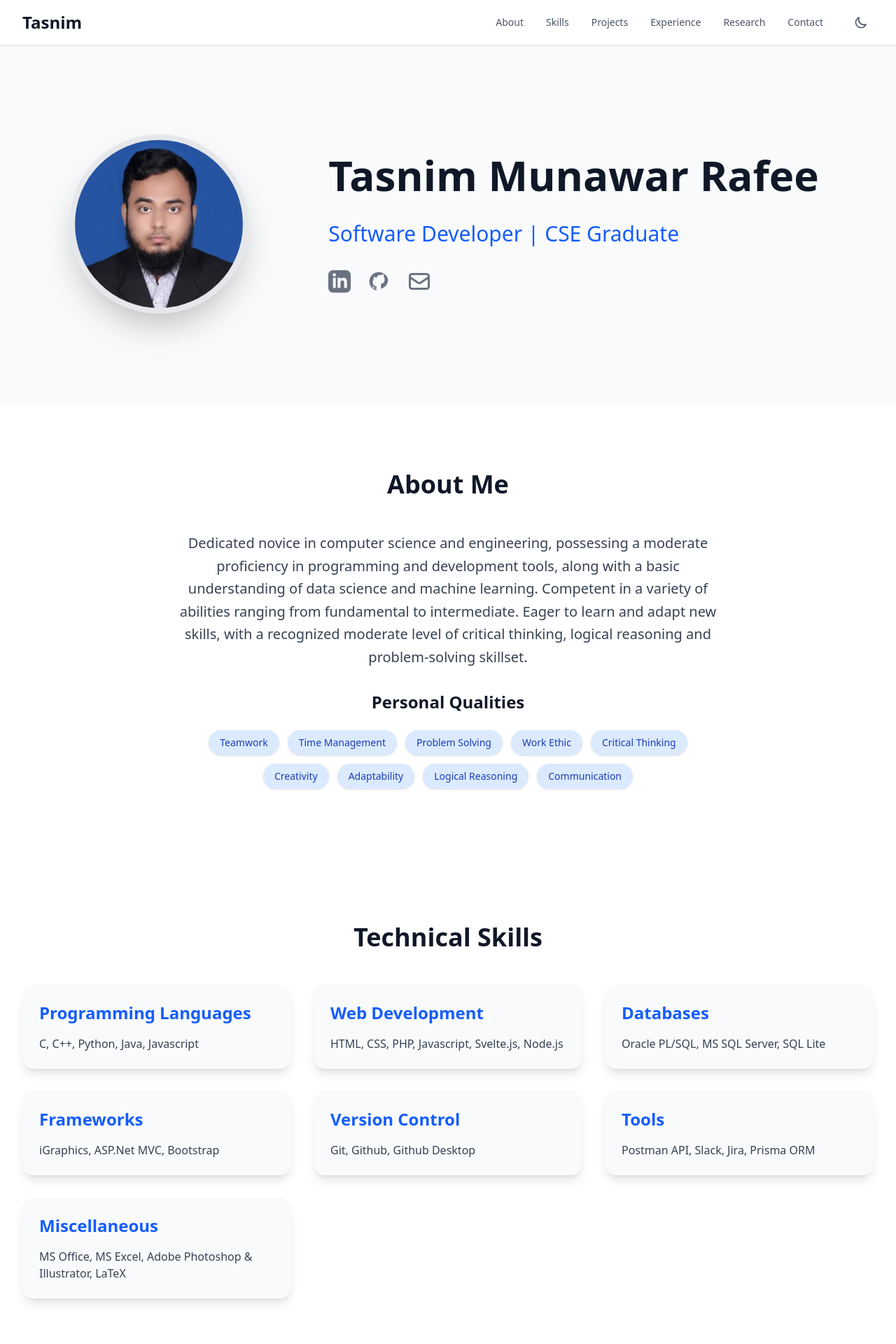
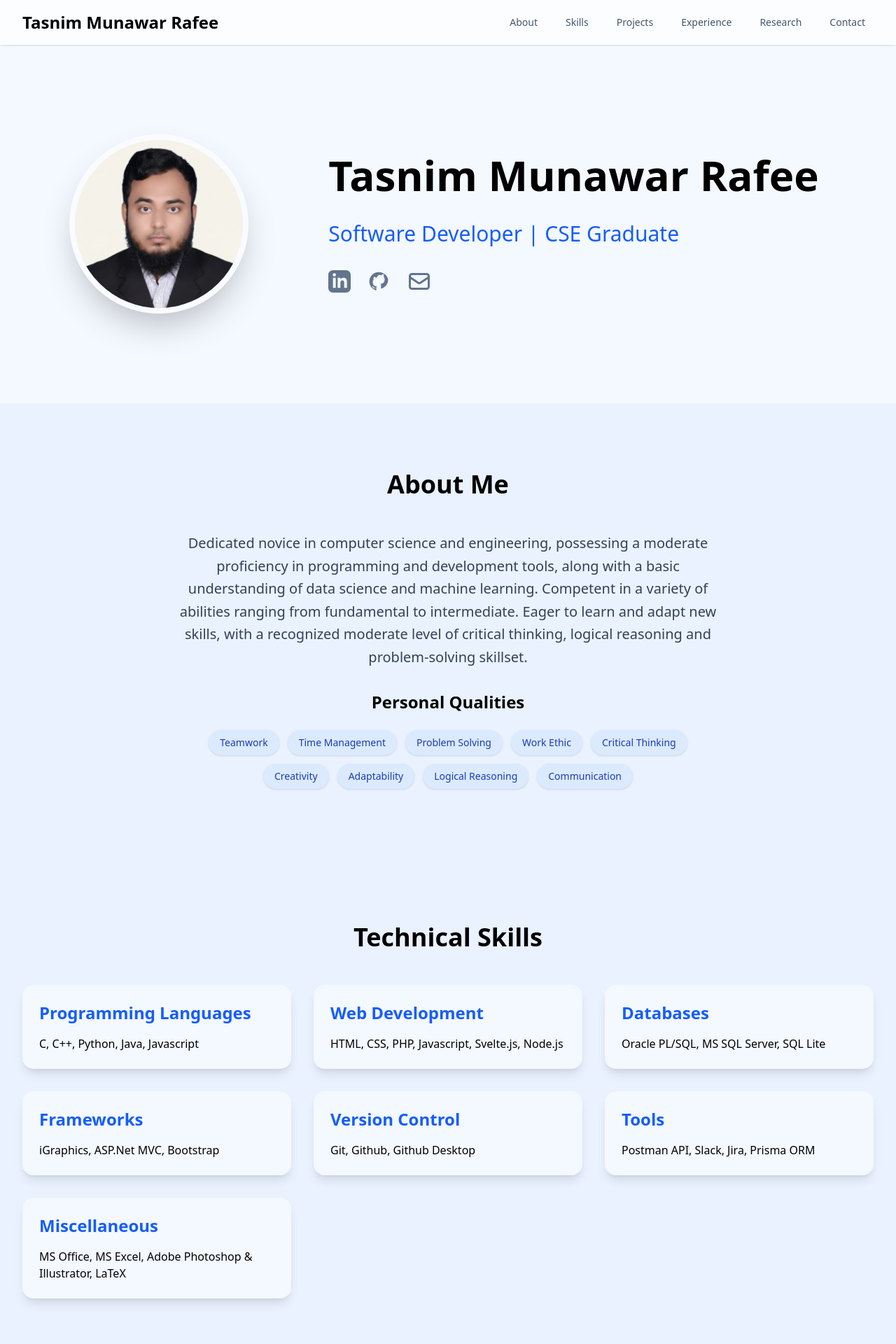
Before and after one commit to Rafee104104/portfolio-app, a Next.js app: page / in a window 1280 px wide. Shown: the top 1920 px of the page at 70% size. Built offline with nearby package versions, Linux system fonts and the light colour scheme.

Commit message:
LTTT
Update page.tsx

```diff
--- a/app/page.tsx
+++ b/app/page.tsx
@@ -188,18 +188,6 @@ const references = [
 
 // --- REACT ICONS (for simplicity) ---
 
-const IconMenu = () => (
-  <svg xmlns="http://www.w3.org/2000/svg" className="h-6 w-6" fill="none" viewBox="0 0 24 24" stroke="currentColor" strokeWidth={2}>
-    <path strokeLinecap="round" strokeLinejoin="round" d="M4 6h16M4 12h16m-7 6h7" />
-  </svg>
-);
-
-const IconX = () => (
-  <svg xmlns="http://www.w3.org/2000/svg" className="h-6 w-6" fill="none" viewBox="0 0 24 24" stroke="currentColor" strokeWidth={2}>
-    <path strokeLinecap="round" strokeLinejoin="round" d="M6 18L18 6M6 6l12 12" />
-  </svg>
-);
-
 const IconGitHub = (props: React.SVGProps<SVGSVGElement>) => (
   <svg xmlns="http://www.w3.org/2000/svg" fill="currentColor" viewBox="0 0 24 24" {...props}>
     <path fillRule="evenodd" d="M12 2C6.477 2 2 6.484 2 12.017c0 4.418 2.865 8.167 6.839 9.504.5.092.682-.217.682-.483 0-.237-.008-.868-.013-1.703-2.782.605-3.37-.271-3.37-.271-.454-1.156-1.11-1.46-1.11-1.46-.908-.62.069-.608.069-.608 1.003.07 1.531 1.032 1.531 1.032.892 1.53 2.341 1.088 2.91.829.091-.643.35-1.088.636-1.338-2.22-.253-4.555-1.119-4.555-4.949 0-1.092.39-1.983 1.029-2.687-.103-.253-.446-1.272.098-2.65 0 0 .84-.27 2.75 1.026A9.577 9.577 0 0112 5.048c.852.007 1.702.112 2.502.324 1.909-1.296 2.748-1.026 2.748-1.026.546 1.379.202 2.398.099 2.65.64.704 1.028 1.595 1.028 2.687 0 3.832-2.336 4.69-4.564 4.943.359.309.678.92.678 1.855 0 1.338-.012 2.418-.012 2.746 0 .267.18.577.688.484 3.971-1.337 6.832-5.085 6.832-9.503C22 6.484 17.522 2 12 2z" clipRule="evenodd" />
@@ -215,18 +203,6 @@ const IconLinkedIn = (props: React.SVGProps<SVGSVGElement>) => (
 const IconMail = (props: React.SVGProps<SVGSVGElement>) => (
   <svg xmlns="http://www.w3.org/2000/svg" fill="none" viewBox="0 0 24 24" stroke="currentColor" strokeWidth={2} {...props}>
     <path strokeLinecap="round" strokeLinejoin="round" d="M3 8l7.89 5.26a2 2 0 002.22 0L21 8M5 19h14a2 2 0 002-2V7a2 2 0 00-2-2H5a2 2 0 00-2 2v10a2 2 0 002 2z" />
-  </svg>
-);
-
-const IconSun = (props: React.SVGProps<SVGSVGElement>) => (
-  <svg xmlns="http://www.w3.org/2000/svg" fill="none" viewBox="0 0 24 24" stroke="currentColor" strokeWidth={2} {...props}>
-    <path strokeLinecap="round" strokeLinejoin="round" d="M12 3v1m0 16v1m9-9h-1M4 12H3m15.364 6.364l-.707-.707M6.343 6.343l-.707-.707m12.728 0l-.707.707M6.343 17.657l-.707.707M16 12a4 4 0 11-8 0 4 4 0 018 0z" />
-  </svg>
-);
-
-const IconMoon = (props: React.SVGProps<SVGSVGElement>) => (
-  <svg xmlns="http://www.w3.org/2000/svg" fill="none" viewBox="0 0 24 24" stroke="currentColor" strokeWidth={2} {...props}>
-    <path strokeLinecap="round" strokeLinejoin="round" d="M20.354 15.354A9 9 0 018.646 3.646 9.003 9.003 0 0012 21a9.003 9.003 0 008.354-5.646z" />
   </svg>
 );
 
@@ -289,97 +265,12 @@ const useScrollAnimation = () => {
 };
 
 
-// --- NAVBAR COMPONENT ---
-
-const EpicNavbar = ({ darkMode, toggleDarkMode }: { darkMode: boolean, toggleDarkMode: () => void }) => {
-  const [isMobileMenuOpen, setIsMobileMenuOpen] = useState(false);
-
-  const navLinks = [
-    { name: "About", href: "#about" },
-    { name: "Skills", href: "#skills" },
-    { name: "Projects", href: "#projects" },
-    { name: "Experience", href: "#experience" },
-    { name: "Research", href: "#research" },
-    { name: "Contact", href: "#contact" },
-  ];
-
-  return (
-    <header className="bg-white/80 dark:bg-gray-900/80 backdrop-blur-md sticky top-0 z-50 transition-all duration-300 shadow-sm dark:shadow-lg dark:shadow-gray-800/20">
-      <nav className="max-w-7xl mx-auto px-4 sm:px-6 lg:px-8">
-        <div className="flex items-center justify-between h-16">
-          {/* Logo/Name */}
-          <div className="flex-shrink-0">
-            <a href="#" className="text-2xl font-bold text-gray-900 dark:text-white">
-              {personalData.name.split(' ')[0]}
-            </a>
-          </div>
-
-          {/* Desktop Nav */}
-          <div className="hidden md:flex md:items-center md:space-x-2">
-            {navLinks.map((link) => (
-              <a
-                key={link.name}
-                href={link.href}
-                className="text-gray-600 dark:text-gray-300 hover:bg-gray-200 dark:hover:bg-gray-700 hover:text-gray-900 dark:hover:text-white px-3 py-2 rounded-md text-sm font-medium transition-colors"
-              >
-                {link.name}
-              </a>
-            ))}
-            <button
-              onClick={toggleDarkMode}
-              className="ml-4 p-2 rounded-full text-gray-600 dark:text-gray-300 hover:bg-gray-200 dark:hover:bg-gray-700 transition-colors"
-              aria-label="Toggle dark mode"
-            >
-              {darkMode ? <IconSun className="h-5 w-5" /> : <IconMoon className="h-5 w-5" />}
-            </button>
-          </div>
-
-          {/* Mobile Menu Button */}
-          <div className="md:hidden flex items-center">
-            <button
-              onClick={toggleDarkMode}
-              className="p-2 rounded-full text-gray-600 dark:text-gray-300 hover:bg-gray-200 dark:hover:bg-gray-700 transition-colors"
-              aria-label="Toggle dark mode"
-            >
-              {darkMode ? <IconSun className="h-5 w-5" /> : <IconMoon className="h-5 w-5" />}
-            </button>
-            <button
-              onClick={() => setIsMobileMenuOpen(!isMobileMenuOpen)}
-              className="ml-2 inline-flex items-center justify-center p-2 rounded-md text-gray-500 dark:text-gray-400 hover:text-gray-900 dark:hover:text-white hover:bg-gray-200 dark:hover:bg-gray-700 focus:outline-none transition-colors"
-            >
-              <span className="sr-only">Open main menu</span>
-              {isMobileMenuOpen ? <IconX /> : <IconMenu />}
-            </button>
-          </div>
-        </div>
-      </nav>
-
-      {/* Mobile Menu */}
-      <div className={`md:hidden ${isMobileMenuOpen ? 'block' : 'hidden'} border-t border-gray-200 dark:border-gray-700`}>
-        <div className="px-2 pt-2 pb-3 space-y-1 sm:px-3">
-          {navLinks.map((link) => (
-            <a
-              key={link.name}
-              href={link.href}
-              onClick={() => setIsMobileMenuOpen(false)} // Close menu on click
-              className="text-gray-600 dark:text-gray-300 hover:bg-gray-200 dark:hover:bg-gray-700 hover:text-gray-900 dark:hover:text-white block px-3 py-2 rounded-md text-base font-medium transition-colors"
-            >
-              {link.name}
-            </a>
-          ))}
-        </div>
-      </div>
-    </header>
-  );
-};
-
-
 // --- SECTION COMPONENTS ---
 
 const Section = ({ id, title, children }: { id: string, title: string, children: React.ReactNode }) => (
   <section id={id} className="py-16 md:py-24">
     <div className="max-w-7xl mx-auto px-4 sm:px-6 lg:px-8">
-      <h2 className="text-3xl md:text-4xl font-extrabold text-gray-900 dark:text-white text-center mb-12">
+      <h2 className="text-3xl md:text-4xl font-extrabold text-black text-center mb-12">
         {title}
       </h2>
       {children}
@@ -392,13 +283,13 @@ const HeroSection = () => {
   const { displayText: typedName, isTyping } = useTypewriter(personalData.name, 100);
 
   return (
-    <section id="hero" className="py-24 md:py-32 bg-gray-50 dark:bg-gray-800">
+    <section id="hero" className="py-24 md:py-32 bg-white/50">
       <div className="max-w-7xl mx-auto px-4 sm:px-6 lg:px-8 flex flex-col md:flex-row items-center gap-12">
         <div className="md:w-1/3 flex justify-center">
           <img
             src={personalData.imagePath}
             alt={personalData.name}
-            className="w-48 h-48 md:w-64 md:h-64 rounded-full object-cover border-8 border-gray-200 dark:border-gray-700 shadow-2xl transition-transform duration-500 hover:scale-105"
+            className="w-48 h-48 md:w-64 md:h-64 rounded-full object-cover border-8 border-white/50 shadow-2xl transition-transform duration-500 hover:scale-105"
             onError={(e) => {
               const target = e.target as HTMLImageElement;
               target.src = "https://placehold.co/256x256/374151/E5E7EB?text=Photo"; // Fallback
@@ -407,17 +298,17 @@ const HeroSection = () => {
           />
         </div>
         <div className="md:w-2/3 text-center md:text-left">
-          <h1 className="text-4xl md:text-6xl font-extrabold text-gray-900 dark:text-white mb-4 min-h-[4rem] md:min-h-[5rem]">
+          <h1 className="text-4xl md:text-6xl font-extrabold text-black mb-4 min-h-[4rem] md:min-h-[5rem]">
             <span className={isTyping ? 'typewriter-cursor' : ''}>{typedName}</span>
           </h1>
-          <p className="text-2xl md:text-3xl text-blue-600 dark:text-blue-400 font-medium mb-8">
+          <p className="text-2xl md:text-3xl text-blue-600 font-medium mb-8">
             {personalData.title}
           </p>
           <div className="flex items-center justify-center md:justify-start space-x-6">
             <a
               href={personalData.linkedinUrl}
               target="_blank" rel="noopener noreferrer"
-              className="text-gray-500 dark:text-gray-400 hover:text-blue-600 dark:hover:text-blue-500 transition-transform duration-300 hover:scale-125"
+              className="text-slate-500 hover:text-blue-600 transition-transform duration-300 hover:scale-125"
               aria-label="LinkedIn Profile"
             >
               <IconLinkedIn className="w-8 h-8" />
@@ -425,14 +316,14 @@ const HeroSection = () => {
             <a
               href={personalData.githubUrl}
               target="_blank" rel="noopener noreferrer"
-              className="text-gray-500 dark:text-gray-400 hover:text-gray-900 dark:hover:text-white transition-transform duration-300 hover:scale-125"
+              className="text-slate-500 hover:text-black transition-transform duration-300 hover:scale-125"
               aria-label="GitHub Profile"
             >
               <IconGitHub className="w-8 h-8" />
             </a>
             <a
               href={`mailto:${personalData.email}`}
-              className="text-gray-500 dark:text-gray-400 hover:text-red-600 dark:hover:text-red-500 transition-transform duration-300 hover:scale-125"
+              className="text-slate-500 hover:text-red-600 transition-transform duration-300 hover:scale-125"
               aria-label="Send Email"
             >
               <IconMail className="w-9 h-9" />
@@ -444,48 +335,50 @@ const HeroSection = () => {
   );
 };
 
+const navLinks = [
+  { name: "About", href: "#about" },
+  { name: "Skills", href: "#skills" },
+  { name: "Projects", href: "#projects" },
+  { name: "Experience", href: "#experience" },
+  { name: "Research", href: "#research" },
+  { name: "Contact", href: "#contact" },
+];
+
 
 // --- MAIN APP COMPONENT ---
 
 export default function App() {
-  const [darkMode, setDarkMode] = useState(false);
-
-  // Custom hook to initialize theme
-  useEffect(() => {
-    const savedTheme = localStorage.getItem('theme');
-    if (savedTheme === 'dark' || (!savedTheme && window.matchMedia('(prefers-color-scheme: dark)').matches)) {
-      setDarkMode(true);
-      document.documentElement.classList.add('dark');
-    } else {
-      setDarkMode(false);
-      document.documentElement.classList.remove('dark');
-    }
-  }, []);
-
   // Custom hook to trigger scroll animations
   useScrollAnimation();
 
-  const toggleDarkMode = () => {
-    setDarkMode(prevMode => {
-      const newMode = !prevMode;
-      if (newMode) {
-        document.documentElement.classList.add('dark');
-        localStorage.setItem('theme', 'dark');
-      } else {
-        document.documentElement.classList.remove('dark');
-        localStorage.setItem('theme', 'light');
-      }
-      return newMode;
-    });
-  };
-
-  const containerClasses = "bg-white dark:bg-gray-900 text-gray-800 dark:text-gray-200";
-  const cardClasses = "bg-gray-50 dark:bg-gray-800 shadow-lg dark:shadow-2xl dark:shadow-gray-800/50 transition-all duration-300 hover:shadow-xl dark:hover:shadow-blue-500/30 hover:scale-[1.03]";
+  const containerClasses = "bg-blue-500/10 text-black";
+  const cardClasses = "bg-white/50 shadow-lg transition-all duration-300 hover:bg-slate-100 hover:scale-[1.03]";
 
   return (
     <div className={`${containerClasses} min-h-screen font-sans transition-colors duration-500`}>
       <AnimationStyles />
-      <EpicNavbar darkMode={darkMode} toggleDarkMode={toggleDarkMode} />
+      <header className="bg-white/80 backdrop-blur-md sticky top-0 z-50 transition-all duration-300 shadow-sm">
+        <nav className="max-w-7xl mx-auto px-4 sm:px-6 lg:px-8">
+          <div className="flex items-center justify-between h-16">
+            <div className="flex-shrink-0">
+              <a href="#" className="text-2xl font-bold text-black">
+                {personalData.name}
+              </a>
+            </div>
+            <div className="flex space-x-4">
+              {navLinks.map((link) => (
+                <a
+                  key={link.name}
+                  href={link.href}
+                  className="text-slate-600 hover:bg-slate-100 hover:text-black px-3 py-2 rounded-md text-sm font-medium transition-colors"
+                >
+                  {link.name}
+                </a>
+              ))}
+            </div>
+          </div>
+        </nav>
+      </header>
 
       <main>
         <HeroSection />
@@ -493,16 +386,16 @@ export default function App() {
         {/* About Section */}
         <Section id="about" title="About Me">
           <div className="max-w-3xl mx-auto text-center space-y-8">
-            <p className="text-lg md:text-xl text-gray-700 dark:text-gray-300 leading-relaxed">
+            <p className="text-lg md:text-xl text-slate-700 leading-relaxed">
               {personalData.profileSummary}
             </p>
             <div>
-              <h3 className="text-2xl font-bold text-gray-900 dark:text-white mb-6">Personal Qualities</h3>
+              <h3 className="text-2xl font-bold text-black mb-6">Personal Qualities</h3>
               <div className="flex flex-wrap justify-center gap-3">
                 {qualities.map((quality) => (
                   <span
                     key={quality}
-                    className="bg-blue-100 text-blue-800 dark:bg-blue-900 dark:text-blue-200 text-sm font-medium px-4 py-2 rounded-full shadow-sm"
+                    className="bg-blue-100 text-blue-800 text-sm font-medium px-4 py-2 rounded-full shadow-sm"
                   >
                     {quality}
                   </span>
@@ -517,8 +410,8 @@ export default function App() {
           <div className="grid grid-cols-1 md:grid-cols-2 lg:grid-cols-3 gap-8">
             {skills.map((skillGroup) => (
               <div key={skillGroup.category} className={`${cardClasses} p-6 rounded-2xl`}>
-                <h3 className="text-2xl font-bold text-blue-600 dark:text-blue-400 mb-4">{skillGroup.category}</h3>
-                <p className="text-gray-700 dark:text-gray-300">{skillGroup.list}</p>
+                <h3 className="text-2xl font-bold text-blue-600 mb-4">{skillGroup.category}</h3>
+                <p className="text-black">{skillGroup.list}</p>
               </div>
             ))}
           </div>
@@ -529,9 +422,9 @@ export default function App() {
           <div className="grid grid-cols-1 md:grid-cols-2 lg:grid-cols-3 gap-8">
             {projects.map((proj) => (
               <div key={proj.title} className={`${cardClasses} p-6 rounded-2xl flex flex-col`}>
-                <h3 className="text-2xl font-bold text-gray-900 dark:text-white mb-3">{proj.title}</h3>
-                <p className="text-blue-600 dark:text-blue-400 text-sm mb-4 font-medium">{proj.tech}</p>
-                <p className="text-gray-700 dark:text-gray-300 mb-6 flex-grow">{proj.desc}</p>
+                <h3 className="text-2xl font-bold text-black mb-3">{proj.title}</h3>
+                <p className="text-blue-600 text-sm mb-4 font-medium">{proj.tech}</p>
+                <p className="text-black mb-6 flex-grow">{proj.desc}</p>
                 <a
                   href={proj.link}
                   target="_blank"
@@ -550,28 +443,28 @@ export default function App() {
         <Section id="experience" title="Professional Experience">
           <div className="max-w-3xl mx-auto space-y-8 relative">
             {/* The timeline line */}
-            <div className="absolute left-4 md:left-1/2 top-0 h-full w-0.5 bg-gray-300 dark:bg-gray-700 -translate-x-1/2"></div>
+            <div className="absolute left-4 md:left-1/2 top-0 h-full w-0.5 bg-slate-300 -translate-x-1/2"></div>
 
             {experience.map((job, index) => (
               <div key={index} className="relative pl-10 md:pl-0">
-                <div className={`absolute left-4 md:left-1/2 top-1 -translate-x-1/2 w-4 h-4 ${index === 0 ? 'bg-blue-500' : 'bg-gray-400 dark:bg-gray-600'} rounded-full border-4 border-white dark:border-gray-800`}></div>
+                <div className={`absolute left-4 md:left-1/2 top-1 -translate-x-1/2 w-4 h-4 ${index === 0 ? 'bg-blue-500' : 'bg-slate-400'} rounded-full border-4 border-white/50`}></div>
                 <div className={`md:flex ${index % 2 === 0 ? 'md:flex-row' : 'md:flex-row-reverse'} items-center`}>
 
                   {/* Card: Aligns left or right */}
-                  <div className="md:w-1/2">
+                  <div className={`md:w-[calc(50%-0.5rem)] ${index % 2 === 0 ? 'md:pr-4' : 'md:pl-4'}`}>
                     <div
                       className={`${cardClasses} p-6 rounded-2xl initial-hidden`}
                       data-animation={index % 2 === 0 ? 'animate-slide-in-left' : 'animate-slide-in-right'}
                     >
-                      <h3 className="text-2xl font-bold text-gray-900 dark:text-white">{job.title}</h3>
-                      <p className="text-lg text-blue-600 dark:text-blue-400 font-semibold">{job.company}</p>
-                      <p className="text-sm text-gray-500 dark:text-gray-400 mb-3">{job.duration} | {job.location}</p>
-                      <p className="text-gray-700 dark:text-gray-300">{job.description}</p>
+                      <h3 className="text-2xl font-bold text-black">{job.title}</h3>
+                      <p className="text-lg text-blue-600 font-semibold">{job.company}</p>
+                      <p className="text-sm text-slate-500 mb-3">{job.duration} | {job.location}</p>
+                      <p className="text-black">{job.description}</p>
                     </div>
                   </div>
 
                   {/* Spacer: Fills the other half on desktop */}
-                  <div className="hidden md:block md:w-1/2"></div>
+                  <div className="hidden md:block md:w-[calc(50%-0.5rem)]"></div>
 
                 </div>
               </div>
@@ -584,10 +477,10 @@ export default function App() {
           <div className="max-w-3xl mx-auto grid md:grid-cols-2 gap-8">
             {education.map((edu) => (
               <div key={edu.degree} className={`${cardClasses} p-6 rounded-2xl text-center`}>
-                <h3 className="text-2xl font-bold text-gray-900 dark:text-white">{edu.degree}</h3>
-                <p className="text-lg text-blue-600 dark:text-blue-400 font-semibold">{edu.institution}</p>
-                <p className="text-sm text-gray-500 dark:text-gray-400 mb-2">{edu.years}</p>
-                <p className="text-gray-700 dark:text-gray-300 font-medium">{edu.result}</p>
+                <h3 className="text-2xl font-bold text-black">{edu.degree}</h3>
+                <p className="text-lg text-blue-600 font-semibold">{edu.institution}</p>
+                <p className="text-sm text-slate-500 mb-2">{edu.years}</p>
+                <p className="text-black font-medium">{edu.result}</p>
               </div>
             ))}
           </div>
@@ -598,8 +491,8 @@ export default function App() {
           <div className="max-w-3xl mx-auto">
             {research.map((pub) => (
               <div key={pub.title} className={`${cardClasses} p-6 rounded-2xl`}>
-                <h3 className="text-2xl font-bold text-gray-900 dark:text-white mb-3">{pub.title}</h3>
-                <p className="text-gray-500 dark:text-gray-400 italic">{pub.authors}</p>
+                <h3 className="text-2xl font-bold text-black mb-3">{pub.title}</h3>
+                <p className="text-slate-500 italic">{pub.authors}</p>
               </div>
             ))}
           </div>
@@ -611,26 +504,26 @@ export default function App() {
 
             {/* Contact Info */}
             <div className={`${cardClasses} p-8 rounded-2xl`}>
-              <h3 className="text-3xl font-bold text-gray-900 dark:text-white mb-6 text-center">Get In Touch</h3>
+              <h3 className="text-3xl font-bold text-black mb-6 text-center">Get In Touch</h3>
               <div className="space-y-4">
-                <p className="text-lg text-gray-700 dark:text-gray-300">
-                  <span className="font-semibold text-blue-600 dark:text-blue-400">Email:</span>
+                <p className="text-lg text-black">
+                  <span className="font-semibold text-blue-600">Email:</span>
                   <a href={`mailto:${personalData.email}`} className="hover:underline ml-2">{personalData.email}</a>
                 </p>
-                <p className="text-lg text-gray-700 dark:text-gray-300">
-                  <span className="font-semibold text-blue-600 dark:text-blue-400">Phone:</span>
+                <p className="text-lg text-black">
+                  <span className="font-semibold text-blue-600">Phone:</span>
                   <a href={`tel:${personalData.phone}`} className="hover:underline ml-2">{personalData.phone}</a>
                 </p>
-                <p className="text-lg text-gray-700 dark:text-gray-300">
-                  <span className="font-semibold text-blue-600 dark:text-blue-400">Address:</span>
+                <p className="text-lg text-black">
+                  <span className="font-semibold text-blue-600">Address:</span>
                   <span className="ml-2">{personalData.fullAddress}</span>
                 </p>
-                <p className="text-lg text-gray-700 dark:text-gray-300">
-                  <span className="font-semibold text-blue-600 dark:text-blue-400">GitHub:</span>
+                <p className="text-lg text-black">
+                  <span className="font-semibold text-blue-600">GitHub:</span>
                   <a href={personalData.githubUrl} target="_blank" rel="noopener noreferrer" className="hover:underline ml-2">{personalData.githubHandle}</a>
                 </p>
-                <p className="text-lg text-gray-700 dark:text-gray-300">
-                  <span className="font-semibold text-blue-600 dark:text-blue-400">LinkedIn:</span>
+                <p className="text-lg text-black">
+                  <span className="font-semibold text-blue-600">LinkedIn:</span>
                   <a href={personalData.linkedinUrl} target="_blank" rel="noopener noreferrer" className="hover:underline ml-2">Tasnim Munawar Rafee</a>
                 </p>
               </div>
@@ -638,13 +531,13 @@ export default function App() {
 
             {/* References */}
             <div className={`${cardClasses} p-8 rounded-2xl`}>
-              <h3 className="text-3xl font-bold text-gray-900 dark:text-white mb-6 text-center">References</h3>
+              <h3 className="text-3xl font-bold text-black mb-6 text-center">References</h3>
               <div className="space-y-6">
                 {references.map((ref) => (
                   <div key={ref.name}>
-                    <h4 className="text-xl font-semibold text-gray-900 dark:text-white">{ref.name}</h4>
-                    <p className="text-blue-600 dark:text-blue-400">{ref.title}</p>
-                    <p className="text-gray-500 dark:text-gray-400 text-sm">{ref.contact}</p>
+                    <h4 className="text-xl font-semibold text-black">{ref.name}</h4>
+                    <p className="text-blue-600">{ref.title}</p>
+                    <p className="text-slate-500 text-sm">{ref.contact}</p>
                   </div>
                 ))}
               </div>
@@ -654,8 +547,8 @@ export default function App() {
         </Section>
       </main>
 
-      <footer className="bg-gray-100 dark:bg-gray-800 border-t border-gray-200 dark:border-gray-700 py-8">
-        <div className="max-w-7xl mx-auto px-4 sm:px-6 lg:px-8 text-center text-gray-500 dark:text-gray-400">
+      <footer className="bg-white/50 border-t border-slate-200 py-8">
+        <div className="max-w-7xl mx-auto px-4 sm:px-6 lg:px-8 text-center text-slate-500">
           <p>&copy; {new Date().getFullYear()} {personalData.name}. All rights reserved.</p>
         </div>
       </footer>
```
Also changed, not shown: public/2.jpg (added), public/D.N.107880.jpg.
